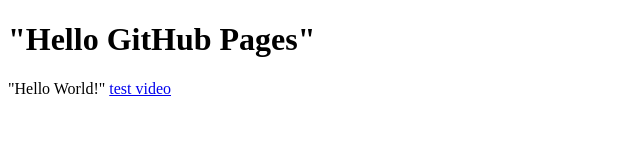
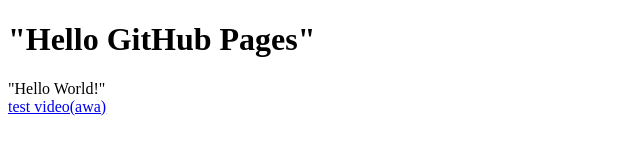
Before and after one commit to zhiqinnya/zhiqin14.github.io, a plain HTML site: page index.html in a window 1280 px wide. Shown: the whole page, without its empty margins (0-640 px from the left). Drawn offline with Linux system fonts and the light colour scheme.

Commit message:
Update index.html

```diff
--- a/index.html
+++ b/index.html
@@ -7,6 +7,7 @@
 <body>
 <h1>"Hello GitHub Pages"</h1>
 "Hello World!"
-<a href="p1/index.html">test video</a>
+<br/>
+<a href="p1/index.html">test video(awa)</a>
 </body>
 </html>
```
